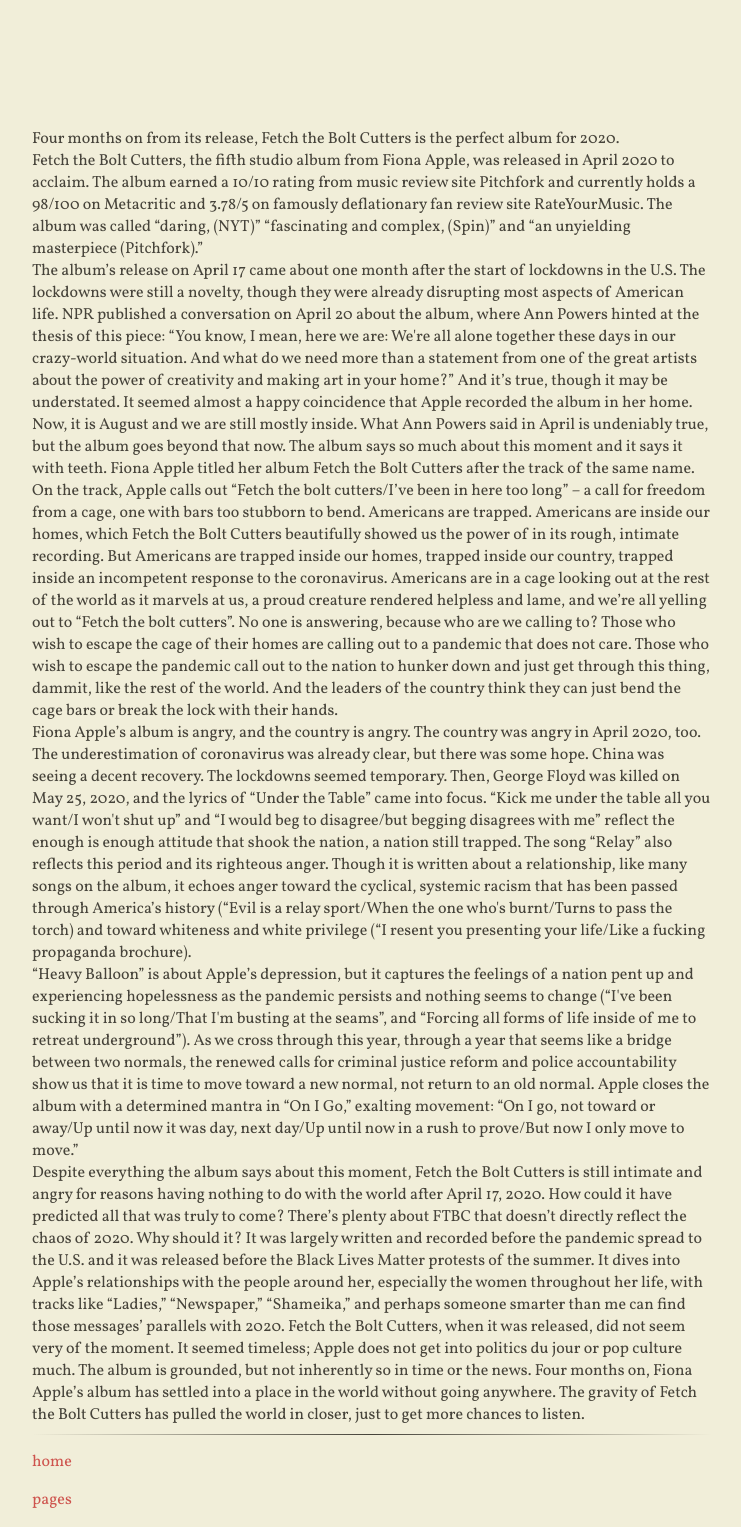
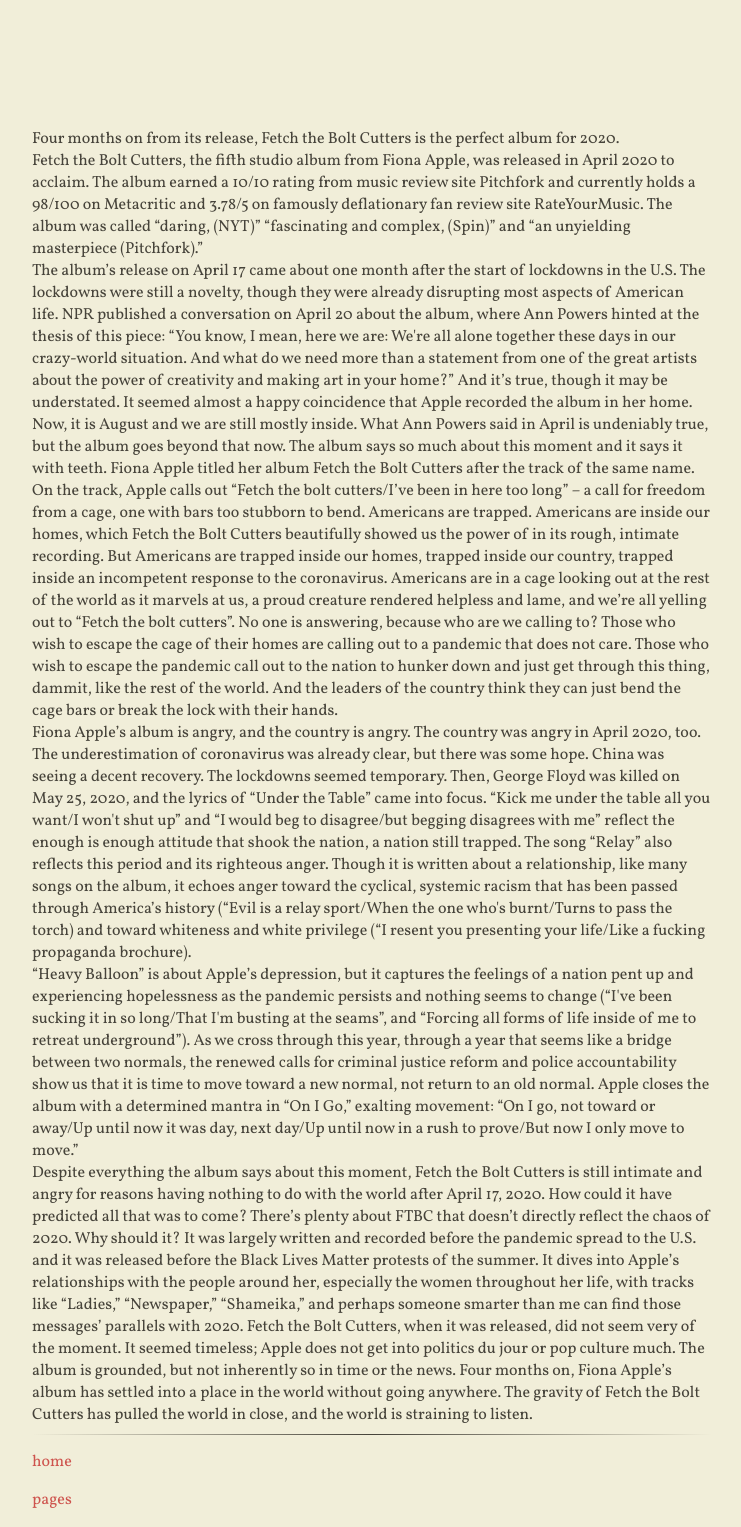
Before and after one commit to sgarrett233/sgarrett233.github.io, a Jekyll site: the page built from FTBC2020.md, in a window 1280 px wide. Shown: the whole page, without its empty margins (268-1009 px from the left). Built offline with Jekyll 4.4.1, drawn with Linux system fonts in a browser that asks for light colours; nearby versions of some CDN libraries.

Commit message:
Update FTBC2020.md

```diff
--- a/FTBC2020.md
+++ b/FTBC2020.md
@@ -12,7 +12,7 @@ Fiona Apple’s album is angry, and the country is angry. The country was angry
 
 “Heavy Balloon” is about Apple’s depression, but it captures the feelings of a nation pent up and experiencing hopelessness as the pandemic persists and nothing seems to change (“I've been sucking it in so long/That I'm busting at the seams”, and “Forcing all forms of life inside of me to retreat underground”). As we cross through this year, through a year that seems like a bridge between two normals, the renewed calls for criminal justice reform and police accountability show us that it is time to move toward a new normal, not return to an old normal. Apple closes the album with a determined mantra in “On I Go,” exalting movement: “On I go, not toward or away/Up until now it was day, next day/Up until now in a rush to prove/But now I only move to move.”<br>
 
-Despite everything the album says about this moment, Fetch the Bolt Cutters is still intimate and angry for reasons having nothing to do with the world after April 17, 2020. How could it have predicted all that was truly to come? There’s plenty about FTBC that doesn’t directly reflect the chaos of 2020. Why should it? It was largely written and recorded before the pandemic spread to the U.S. and it was released before the Black Lives Matter protests of the summer. It dives into Apple’s relationships with the people around her, especially the women throughout her life, with tracks like “Ladies,” “Newspaper,” “Shameika,” and perhaps someone smarter than me can find those messages’ parallels with 2020. Fetch the Bolt Cutters, when it was released, did not seem very of the moment. It seemed timeless; Apple does not get into politics du jour or pop culture much. The album is grounded, but not inherently so in time or the news. Four months on, Fiona Apple’s album has settled into a place in the world without going anywhere. The gravity of Fetch the Bolt Cutters has pulled the world in closer, just to get more chances to listen.<br>
+Despite everything the album says about this moment, Fetch the Bolt Cutters is still intimate and angry for reasons having nothing to do with the world after April 17, 2020. How could it have predicted all that was to come? There’s plenty about FTBC that doesn’t directly reflect the chaos of 2020. Why should it? It was largely written and recorded before the pandemic spread to the U.S. and it was released before the Black Lives Matter protests of the summer. It dives into Apple’s relationships with the people around her, especially the women throughout her life, with tracks like “Ladies,” “Newspaper,” “Shameika,” and perhaps someone smarter than me can find those messages’ parallels with 2020. Fetch the Bolt Cutters, when it was released, did not seem very of the moment. It seemed timeless; Apple does not get into politics du jour or pop culture much. The album is grounded, but not inherently so in time or the news. Four months on, Fiona Apple’s album has settled into a place in the world without going anywhere. The gravity of Fetch the Bolt Cutters has pulled the world in close, and the world is straining to listen.<br>
 
 <hr>
 <p> <a href="/index.html">home</a> </p>
```
